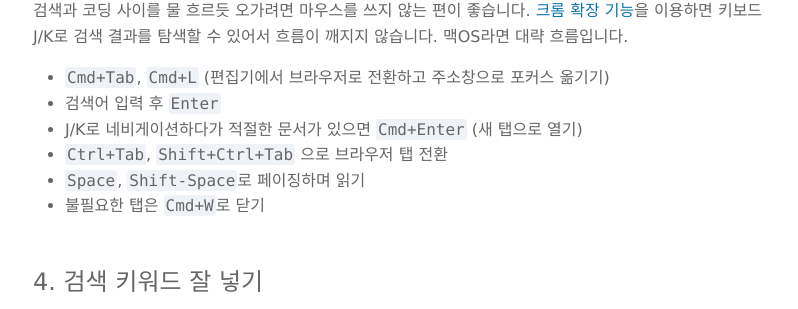
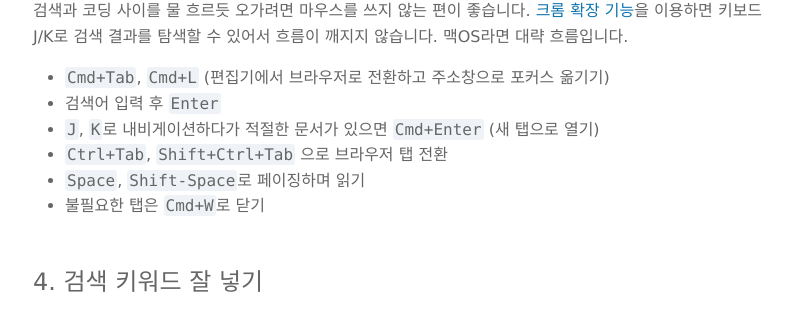
Before and after one commit to boxnwhiskr/boxnwhiskr.github.io, a Jekyll site: the page built from _posts/2020-09-27-ir-for-developers.markdown, in a window 1280 px wide and 900 px high, scrolled down 2184 px. Shown: the part 140-449 px from the top of the window, without its empty margins (239-1037 px from the left). Built offline with Jekyll 4.4.1, drawn with Linux system fonts in a browser that asks for light colours; nearby versions of some CDN libraries; some web fonts are replaced.

Commit message:
Update 2020-09-27-ir-for-developers.markdown

```diff
--- a/_posts/2020-09-27-ir-for-developers.markdown
+++ b/_posts/2020-09-27-ir-for-developers.markdown
@@ -49,7 +49,7 @@ python.org 내의 문서만 검색하려면 "site:python.org"이라고 입력합
 
 * `Cmd+Tab`, `Cmd+L` (편집기에서 브라우저로 전환하고 주소창으로 포커스 옮기기)
 * 검색어 입력 후 `Enter`
-* J/K로 네비게이션하다가 적절한 문서가 있으면 `Cmd+Enter` (새 탭으로 열기)
+* `J`, `K`로 내비게이션하다가 적절한 문서가 있으면 `Cmd+Enter` (새 탭으로 열기)
 * `Ctrl+Tab`, `Shift+Ctrl+Tab` 으로 브라우저 탭 전환
 * `Space`, `Shift-Space`로 페이징하며 읽기
 * 불필요한 탭은 `Cmd+W`로 닫기
```
